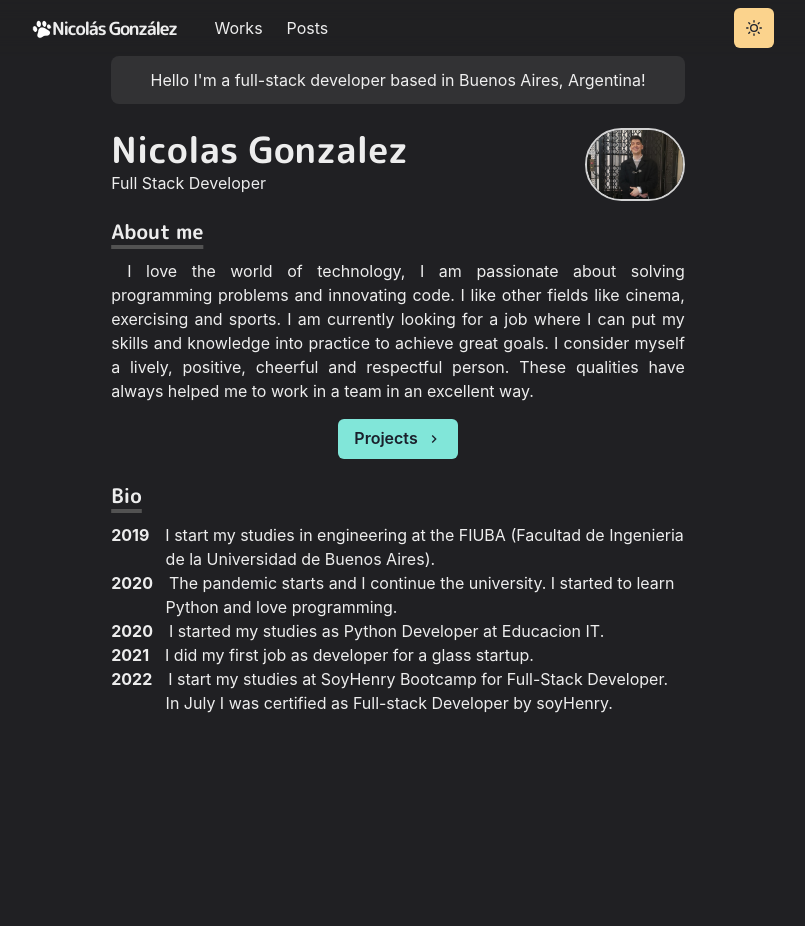
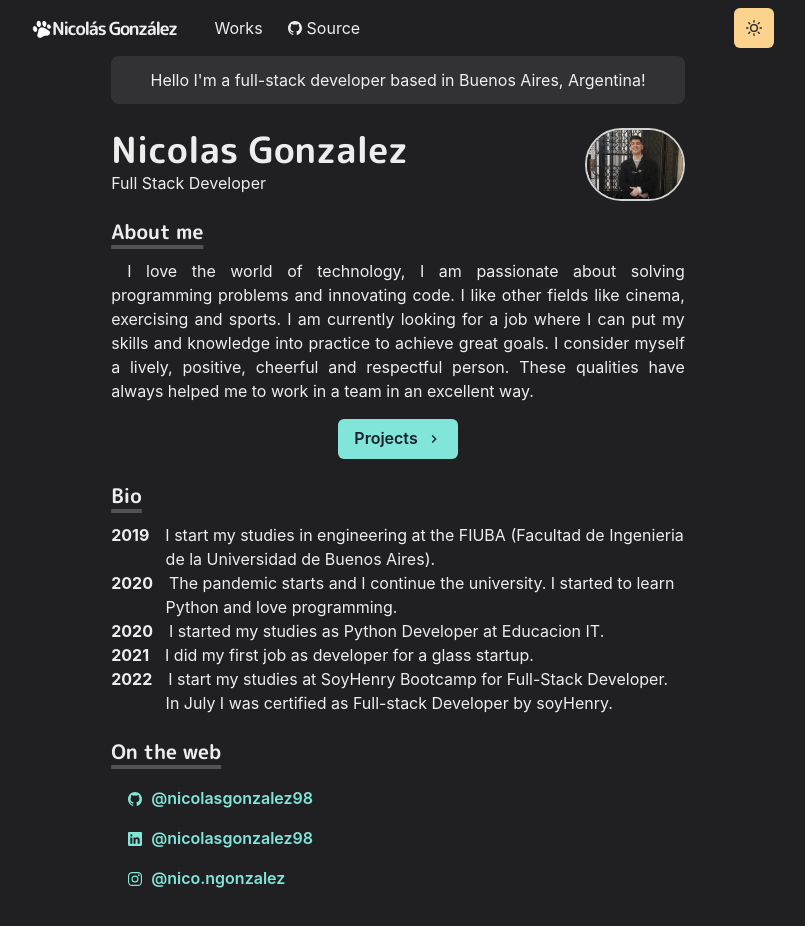
Before and after one commit to nicolasgonzalez98/Portfolio-NicolasGonzalez, a Next.js app: page / in a window 1280 px wide. Shown: the top 926 px of the page, without its empty margins (242-1047 px from the left). Before the commit the page ends 800 px from the top, so only its background shows below. Built offline with nearby package versions, Linux system fonts and the light colour scheme.

Commit message:
social media

```diff
--- a/components/navbar.js
+++ b/components/navbar.js
@@ -15,19 +15,20 @@ import {
     useColorModeValue
 } from '@chakra-ui/react'
 import { HamburgerIcon } from '@chakra-ui/icons'
-//import { IoLogoGithub } from 'react-icons/io5'
+import { IoLogoGithub } from 'react-icons/io5'
 import ThemeToggleButton from "./theme-toggle-button";
 
-const LinkItem = ({href, path, children}) => {
+const LinkItem = ({ href, path, target, children, ...props }) => {
     const active = path === href
     const inactiveColor = useColorModeValue('gray200', 'whiteAlpha.900')
-
     return (
       <NextLink href={href} passHref scroll={false}>
         <Link
           p={2}
           bg={active ? 'grassTeal' : undefined}
           color={active ? '#202023' : inactiveColor}
+          target={target}
+          {...props}
         >
           {children}
         </Link>
@@ -76,13 +77,24 @@ const Navbar = props => {
                     >
                         Works
                     </LinkItem>
-                    <LinkItem
+                    {/* <LinkItem
                         href='/posts'
                         path={path}
                     >
                         Posts
+                    </LinkItem> */}
+                    <LinkItem
+                        target="_blank"
+                        href="https://github.com/nicolasgonzalez98"
+                        path={path}
+                        display="inline-flex"
+                        alignItems="center"
+                        style={{ gap: 4 }}
+                        pl={2}
+                    >
+                        <IoLogoGithub />
+                        Source
                     </LinkItem>
-
                 </Stack>
 
                 <Box flex={1} align='right'>
--- a/pages/index.js
+++ b/pages/index.js
@@ -1,11 +1,17 @@
 import NextLink from 'next/link'
-import { Container, Box, Heading, Image, useColorModeValue, Button } from '@chakra-ui/react'
+import { Container, Box, Heading, Image, useColorModeValue, Button, SimpleGrid, List, ListItem, Link } from '@chakra-ui/react'
 import Section from '../components/section';
 import Paragraph from '../components/paragraph';
 import Layout from '../components/layouts/article';
 import { ChevronRightIcon } from '@chakra-ui/icons';
 import { BioSection, BioYear } from '../components/bio';
-//import Link from 'next/link';
+//import { GridItem } from '../components/grid-item';
+import {
+    IoLogoInstagram,
+    IoLogoGithub,
+    IoLogoLinkedin
+} from 'react-icons/io5'
+
 
 
 const Home = () => {
@@ -103,6 +109,37 @@ const Home = () => {
                     </BioSection>
 
                 </Section>
+
+                <Section delay={0.3}>
+                    <Heading as='h3' variant="section-title">
+                        On the web
+                    </Heading>
+                    <List>
+                        <ListItem>
+                            <Link href='https://github.com/nicolasgonzalez98' target='_blank'>
+                                <Button variant='ghost' colorScheme='teal' leftIcon={<IoLogoGithub />}>
+                                    @nicolasgonzalez98
+                                </Button>
+                            </Link>
+                        </ListItem>
+
+                        <ListItem>
+                            <Link href='https://www.linkedin.com/in/nicolasgonzalez98' target='_blank'>
+                                <Button variant='ghost' colorScheme='teal' leftIcon={<IoLogoLinkedin />}>
+                                    @nicolasgonzalez98
+                                </Button>
+                            </Link>
+                        </ListItem>
+
+                        <ListItem>
+                            <Link href='https://www.instagram.com/nico.ngonzalez' target='_blank'>
+                                <Button variant='ghost' colorScheme='teal' leftIcon={<IoLogoInstagram />}>
+                                    @nico.ngonzalez
+                                </Button>
+                            </Link>
+                        </ListItem>
+                    </List>
+                </Section>
             </Container>
         </Layout>
     )
--- /dev/null
+++ b/pages/posts.js
@@ -0,0 +1,3 @@
+// import { Container, Heading, SimpleGrid } from "@chakra-ui/react"
+// import Layout from '../components/layouts/article'
+// import Section from '../components/section'
```
Lines whose indentation alone changed are shown as unchanged.
